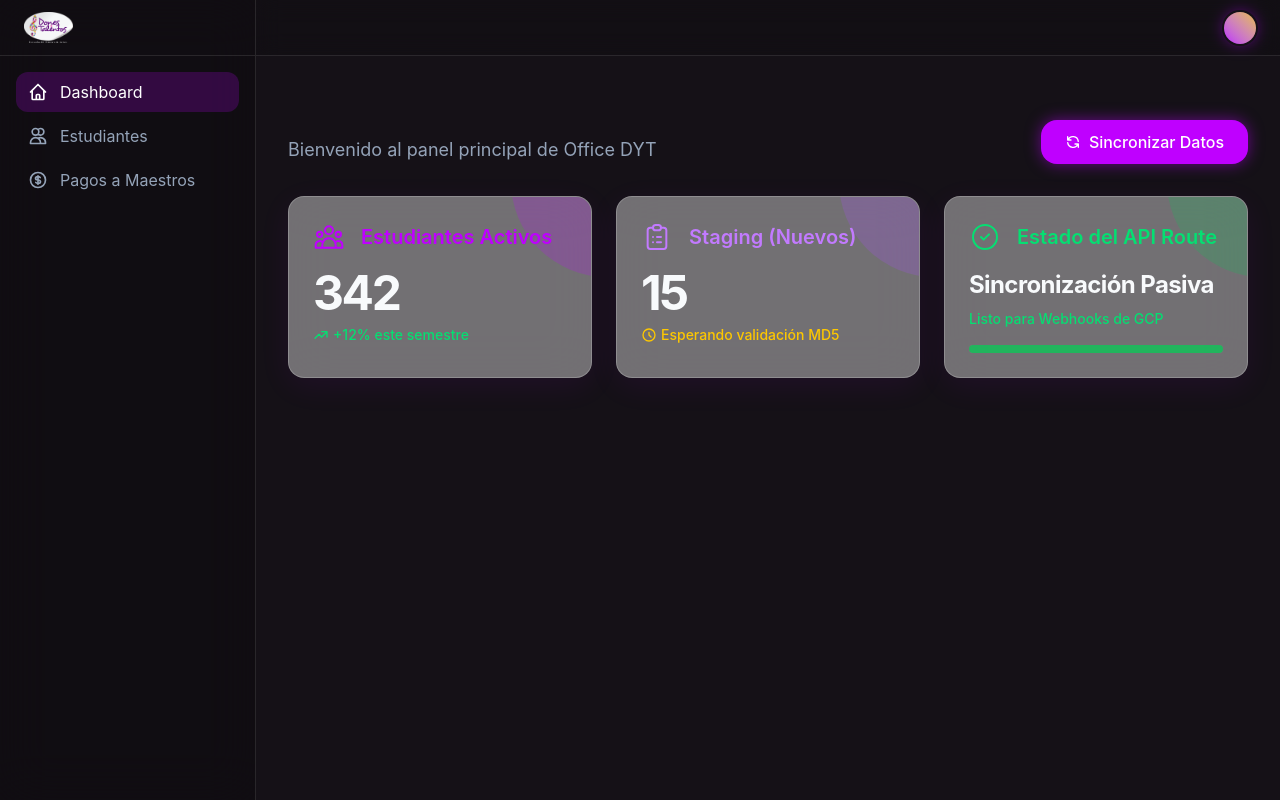
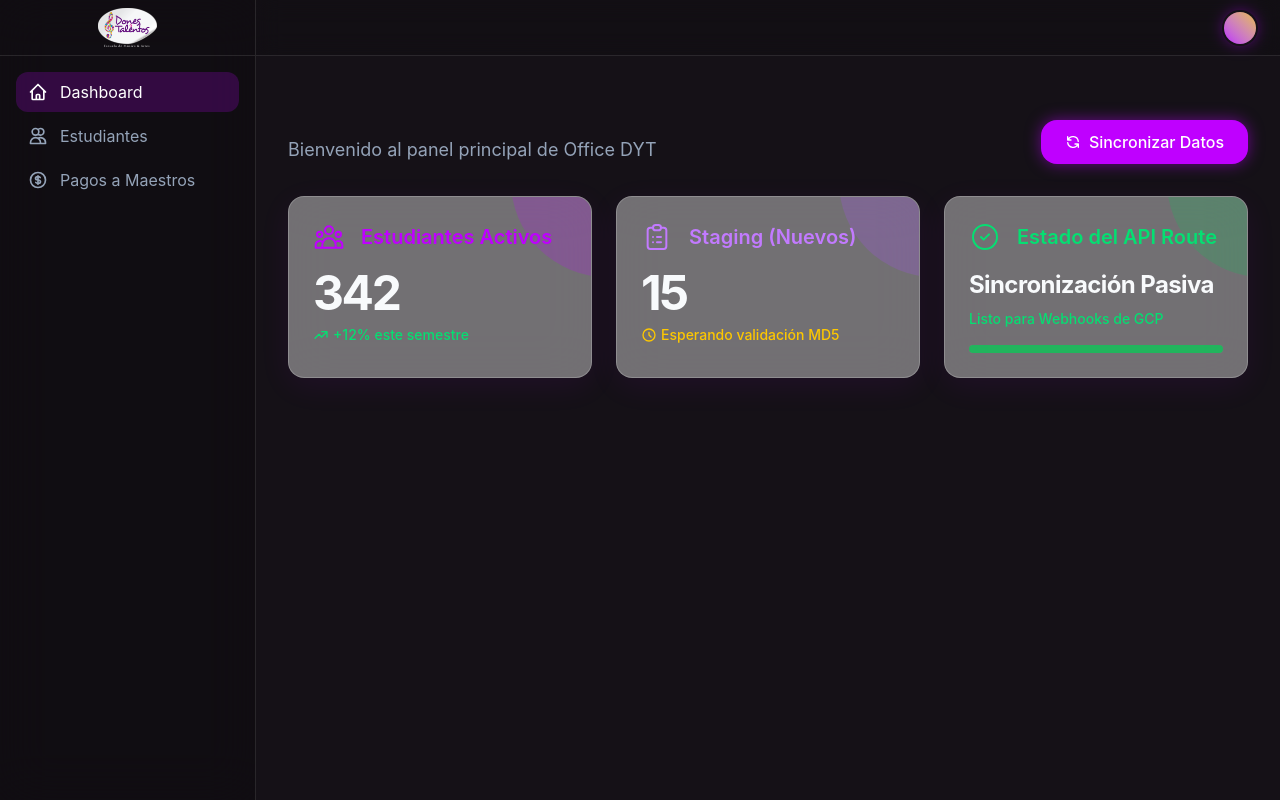
Before and after one commit to germontana70/office-dyt, a Next.js app: page /dashboard in a window 1280 px wide. Built offline with nearby package versions, Linux system fonts and the light colour scheme.

Commit message:
fix(ui): enforce logo sizing and docker cache

```diff
--- a/src/app/dashboard/layout.tsx
+++ b/src/app/dashboard/layout.tsx
@@ -24,15 +24,17 @@ export default function DashboardLayout({
             <div className="flex min-h-screen">
                 {/* Main Sidebar Placeholder */}
                 <aside className="hidden w-64 flex-col border-r border-white/10 bg-black/20 backdrop-blur-xl md:flex">
-                    <div className="flex h-14 items-center border-b border-white/10 px-6">
-                        <Image
-                            src="/logos/dyt-logo-dark.png"
-                            alt="Dones y Talentos Logo"
-                            width={160}
-                            height={40}
-                            className="h-8 w-auto object-contain"
-                            priority
-                        />
+                    <div className="flex h-14 items-center justify-center border-b border-white/10 px-6 py-2">
+                        <div className="relative w-full h-full max-w-[160px]">
+                            <Image
+                                src="/logos/dyt-logo-dark.png"
+                                alt="Dones y Talentos Logo"
+                                fill
+                                className="object-contain"
+                                priority
+                                sizes="160px"
+                            />
+                        </div>
                     </div>
                     <nav className="flex-1 space-y-1 p-4">
                         <a href="/dashboard" className="flex items-center gap-3 rounded-lg bg-primary/20 px-3 py-2 text-primary-foreground transition-all">
```
